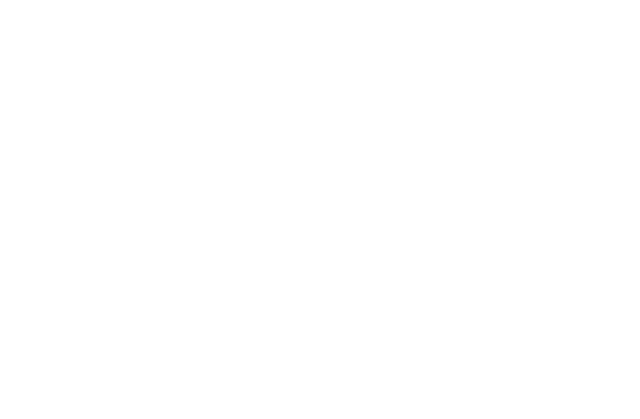
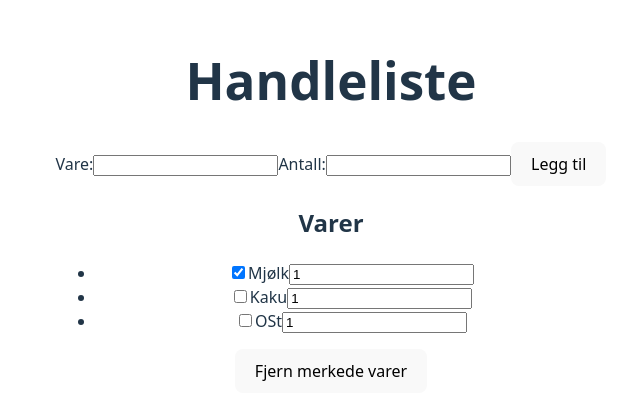
Before and after one commit to EPH-02/arbeidskrav_26, a React (Vite) app: page / in a window 1280 px wide. Shown: the part 195-614 px from the top of the page, without its empty margins (309-949 px from the left). Built offline with nearby package versions, Linux system fonts and the light colour scheme.

Commit message:
lagt til en add og remove funkjson og HTML strukturen

```diff
--- a/src/App.jsx
+++ b/src/App.jsx
@@ -3,7 +3,7 @@
 
 function App() {
   //Handle liste med useState
-  const [item, setItem] = useState([
+  const [items, setItems] = useState([
     {id : 1, name: "Mjølk", count: 1, bought: true},
     {id : 2, name: "Kaku", count: 1, bought: false},
     {id : 3, name: "OSt", count: 1, bought: false}
@@ -14,7 +14,7 @@
   const [count, setCount] = useState("")
 
   //State for error kode
-  const[error, errorState] = useState("")
+  const[error, setError] = useState("")
 
   //Funksjon for å legge til varer i handlelisten
   function addItem(event){
@@ -24,16 +24,106 @@
 
     //Feilmelding dersom name eller count ikke er fylt ut
     if(!name || !count){
-      errorState("Du må fylle ut varenavn og antall.")
+      setError("Du må fylle ut varenavn og antall.")
       return
     }
 
-    const newItem = {}
+    //Laget ny vare
+    const newItem = {
+      id: Date.now(),
+      name,
+      count: Number(count),
+      bought: false
+    }
+
+    //Legger til ny item øverst i listen
+    setItems(prev => [newItem, ...prev])
+    setName("")
+    setCount("")
+    setError("")
   }
+
+  //Funksjon for å toggle bought på varer i listen
+  function toggleBought(id) {
+  setItems(prev =>
+    prev.map(item =>
+      item.id === id ? { ...item, bought: !item.bought } : item
+    )
+  );
+}
+
+//Fjerner merkede varer fra listen
+function removeBoughtItems(){
+  setItems(prev => prev.filter(item => !item.bought))
+}
+
+  //Funksjon som skal hindre 0 eller negative tall i count
+  function updateCount(id, newCount){
+    if (newCount < 1) return
+
+    setItems(prev => prev.map(item => item.id === id ? {...item, count: newCount} : item))
+  }
+
   return (
-    <>
+      <main>
+      <h1>Handleliste</h1>
 
-    </>
+      {/* Dette blir AddForm.jsx senere */}
+      <form onSubmit={addItem}>
+        <label>
+          Vare:
+          <input
+            type="text"
+            value={name}
+            onChange={e => setName(e.target.value)}
+          />
+        </label>
+
+        <label>
+          Antall:
+          <input
+            type="number"
+            min="1"
+            value={count}
+            onChange={e => setCount(e.target.value)}
+          />
+        </label>
+
+        <button type="submit">Legg til</button>
+
+        {error && <p>{error}</p>}
+      </form>
+
+      {/* Dette blir ShoppingList.jsx + ShoppingItem.jsx */}
+      <section>
+        <h2>Varer</h2>
+        <ul>
+          {items.map(item => (
+            <li key={item.id}>
+              <label>
+                <input
+                  type="checkbox"
+                  checked={item.bought}
+                  onChange={() => toggleBought(item.id)}
+                />
+                {item.name}
+              </label>
+
+              <input
+                type="number"
+                min="1"
+                value={item.count}
+                onChange={e =>
+                  updateCount(item.id, Number(e.target.value))
+                }
+              />
+            </li>
+          ))}
+        </ul>
+
+        <button onClick={removeBoughtItems}>Fjern merkede varer </button>
+      </section>
+    </main>
   )
 }
 
```
